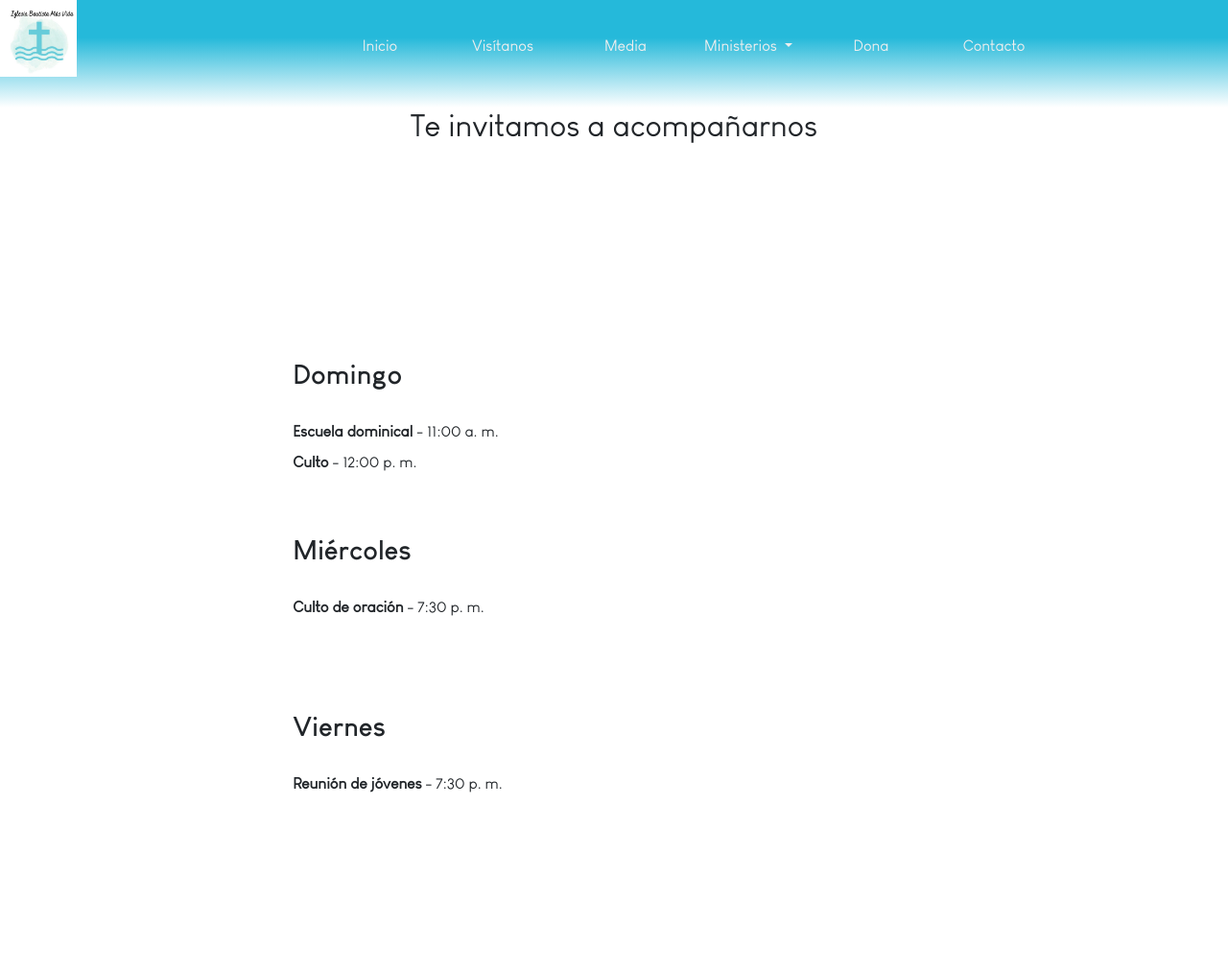
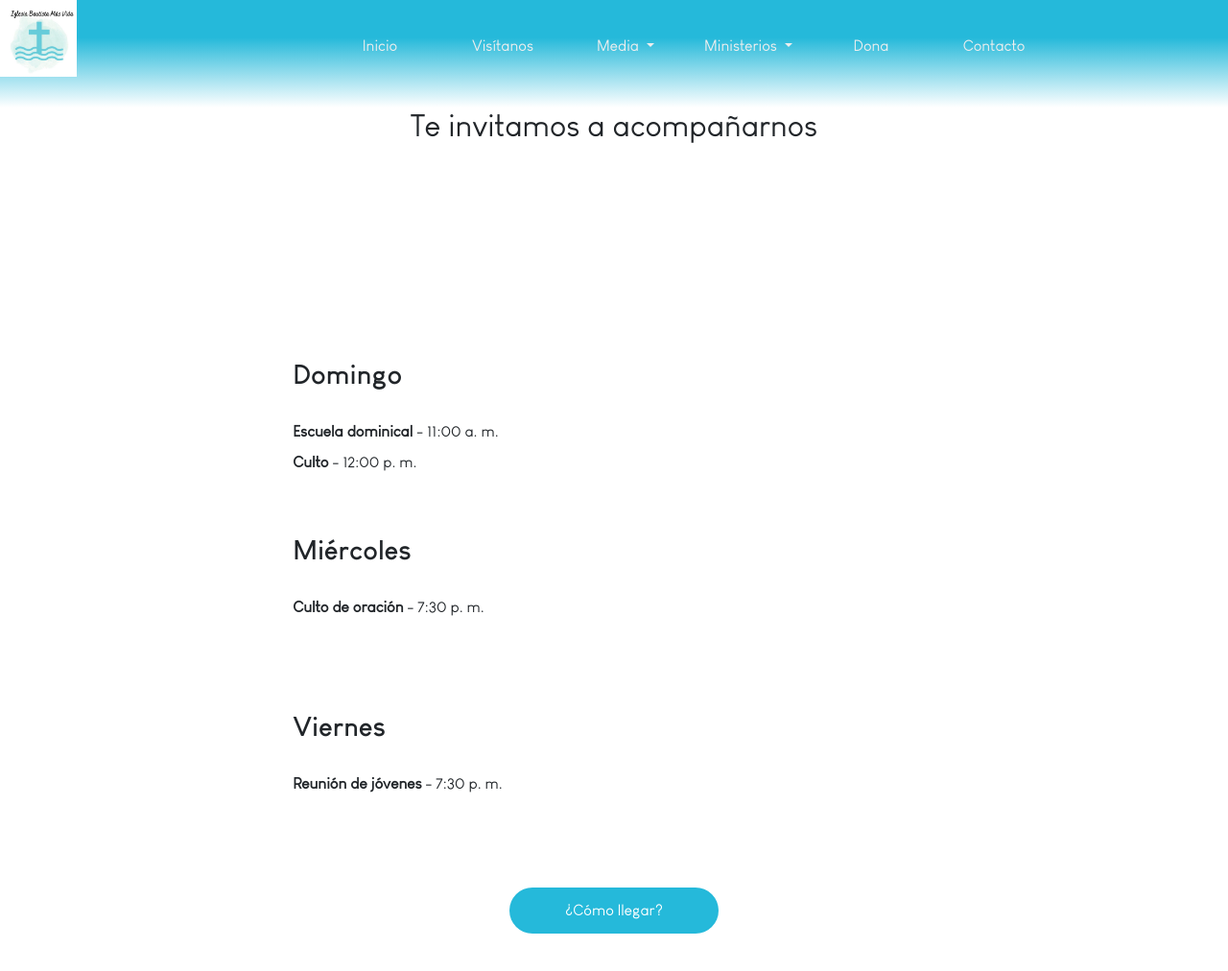
Before and after one commit to mmorac/ibmvweb, an Angular app: page /visitanos in a window 1280 px wide. Shown: the top 1012 px of the page at 96% size. Before the commit the page ends 925 px from the top, so only its background shows below. Built offline with nearby package versions, Linux system fonts and the light colour scheme.

Commit message:
Se mejoró la página visítanos y el navbar
Se agregó un enlace para llegar a la iglesia

Se agregaron opciones al botón Media del navbar

```diff
--- /dev/null
+++ b/src/app/componentes/biblioteca/biblioteca.component.html
@@ -0,0 +1 @@
+<p>biblioteca works!</p>
--- /dev/null
+++ b/src/app/componentes/ensenanzas/ensenanzas.component.html
@@ -0,0 +1 @@
+<p>ensenanzas works!</p>
--- a/src/app/componentes/navbar/navbar.component.css
+++ b/src/app/componentes/navbar/navbar.component.css
@@ -47,3 +47,7 @@ a{
 .nav-item{
     width: 8rem;
 }
+
+.dropdown-item{
+    color: rgba(37,185,218,1);
+}
--- a/src/app/componentes/navbar/navbar.component.html
+++ b/src/app/componentes/navbar/navbar.component.html
@@ -20,18 +20,24 @@
             <li class="nav-item">
               <a class="nav-link" routerLink="/visitanos">Visítanos</a>
             </li>
-            <li class="nav-item">
-              <a class="nav-link" routerLink="/declaracion">Media</a>
+            <li class="nav-item dropdown">
+              <a class="nav-link dropdown-toggle" href="#" role="button" data-bs-toggle="dropdown" aria-expanded="false">
+                Media
+              </a>
+              <ul class="dropdown-menu">
+                <li><a class="dropdown-item" href="#">Enseñanzas</a></li>
+                <li><a class="dropdown-item" href="#">Biblioteca</a></li>
+              </ul>
             </li>
             <li class="nav-item dropdown">
               <a class="nav-link dropdown-toggle" href="#" role="button" data-bs-toggle="dropdown" aria-expanded="false">
                 Ministerios
               </a>
               <ul class="dropdown-menu">
-                <li><a class="dropdown-item" href="#">Action</a></li>
-                <li><a class="dropdown-item" href="#">Another action</a></li>
-                <li><hr class="dropdown-divider"></li>
-                <li><a class="dropdown-item" href="#">Something else here</a></li>
+                <li><a class="dropdown-item" href="#">Niños</a></li>
+                <li><a class="dropdown-item" href="#">Jóvenes</a></li>
+                <li><a class="dropdown-item" href="#">Mujeres</a></li>
+                <li><a class="dropdown-item" href="#">Varones</a></li>
               </ul>
             </li>
             <li class="nav-item">
--- a/src/app/componentes/visitanos/visitanos.component.css
+++ b/src/app/componentes/visitanos/visitanos.component.css
@@ -27,3 +27,35 @@
 .reunion{
     height: 100%;
 }
+
+.direccion{
+    height: 15rem;
+    width: 100%;
+    text-align: center;
+}
+
+.enlace-direccion{
+    border-radius: 25px 25px 25px 25px;
+    height: 20%;
+    width: 20%;
+    margin-left: 40%;
+    display: flex;
+    align-items: center;
+    justify-content: center;
+    background-color: rgba(37,185,218,1);
+}
+
+.enlace-direccion:hover{
+    color: rgba(37,185,218,1);
+    background-color: white;
+}
+
+a{
+    text-decoration: none;
+    color: white;
+}
+
+a:hover{
+    color: rgba(37,185,218,1);
+    background-color: white;
+}
--- a/src/app/componentes/visitanos/visitanos.component.html
+++ b/src/app/componentes/visitanos/visitanos.component.html
@@ -12,4 +12,11 @@
             </div>
         </div>
     </div>
+    <div class="container direccion">
+        <div class="enlace-direccion">
+            <a href="https://www.google.com/maps/dir/40.443089,-3.7130504/C.+Sahag%C3%BAn,+28,+Alcorc%C3%B3n,+Madrid/@40.4107416,-3.8570096,12z/data=!3m1!4b1!4m9!4m8!1m1!4e1!1m5!1m1!1s0xd4189317155fb43:0x13b7fa5753b41b19!2m2!1d-3.8187761!2d40.3553148?entry=ttu" target="_blank">
+                ¿Cómo llegar?
+            </a>
+        </div>
+    </div>
 </div>
```
Also changed, not shown: src/app/componentes/biblioteca/biblioteca.component.ts (added, +12 -0 lines), src/app/componentes/ensenanzas/ensenanzas.component.ts (added, +12 -0 lines), src/app/componentes/biblioteca/biblioteca.component.css (added), src/app/componentes/ensenanzas/ensenanzas.component.css (added), 2 other files (tests, documents, lock files or other folders).
